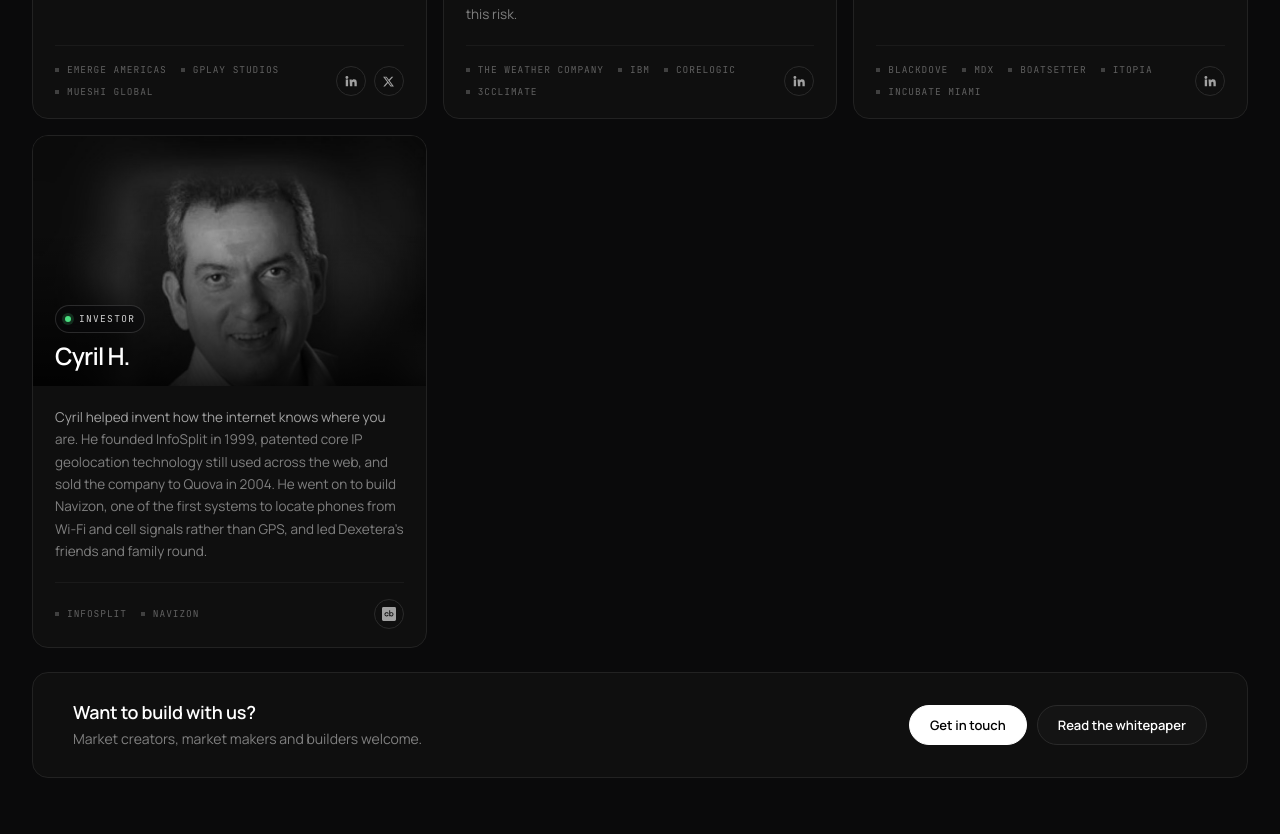
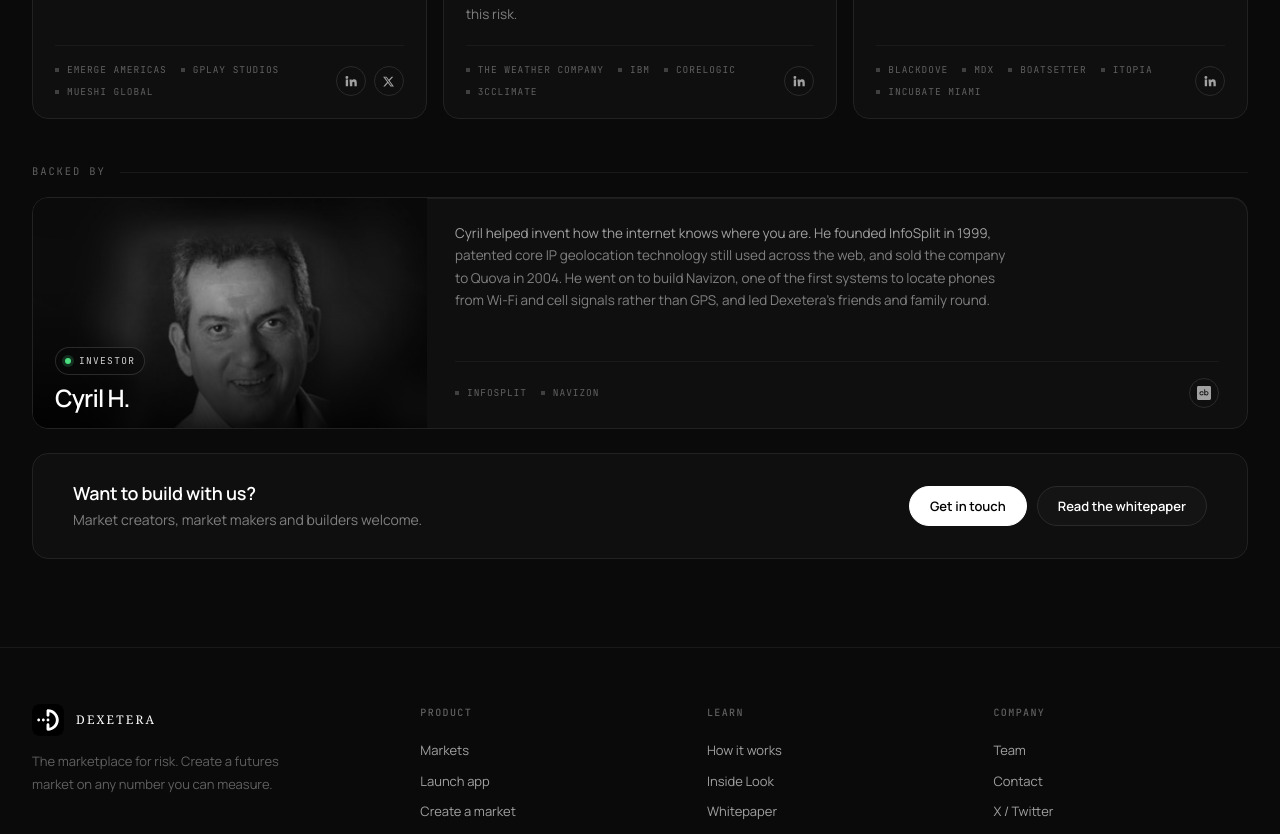
Before and after one commit to SayidwithDexextra/GlobalRiskExchange, a Next.js app: page /team in a window 1280 px wide. Shown: the part 900-1734 px from the top of the page. Built offline with nearby package versions, Linux system fonts and the light colour scheme; no server answers.

Commit message:
Team page: core team row plus Backed by investor row

```diff
--- a/src/components/team/TeamPage.tsx
+++ b/src/components/team/TeamPage.tsx
@@ -8,7 +8,10 @@
 
 import Link from "next/link";
 import { useEffect, useRef } from "react";
-import { TEAM, type TeamLink } from "./teamData";
+import { TEAM, type TeamLink, type TeamMember } from "./teamData";
+
+const core = TEAM.filter((p) => p.role !== "INVESTOR");
+const backers = TEAM.filter((p) => p.role === "INVESTOR");
 import "./team.css";
 import "./route.css";
 
@@ -29,6 +32,43 @@ function SocialIcon({ kind }: { kind: TeamLink["kind"] }) {
     <svg width="14" height="14" viewBox="0 0 24 24" fill="currentColor" aria-hidden="true">
       <path d="M4.98 3.5a2.5 2.5 0 1 1 0 5 2.5 2.5 0 0 1 0-5zM3 9.5h4V21H3zM9.5 9.5h3.8v1.6h.06c.53-1 1.83-2.06 3.77-2.06 4.03 0 4.77 2.65 4.77 6.1V21h-4v-5.1c0-1.22-.02-2.78-1.7-2.78-1.7 0-1.96 1.33-1.96 2.7V21h-4z" />
     </svg>
+  );
+}
+
+function MemberCard({ p, wide = false }: { p: TeamMember; wide?: boolean }) {
+  return (
+    <article className={wide ? "pc pc-wide" : "pc"}>
+      <div className="pc-media">
+        {p.photo ? (
+          <img src={p.photo} alt={`Photo of ${p.name}`} loading="lazy" />
+        ) : (
+          <span className="pc-mono" aria-hidden="true">{p.initials}</span>
+        )}
+        <div className="pc-id">
+          <span className="role"><i aria-hidden="true" />{p.role}</span>
+          <h2>{p.name}</h2>
+        </div>
+      </div>
+      <div className="pc-body">
+        {p.bio ? <p className="bio">{p.bio}</p> : null}
+        {p.tags.length > 0 || p.links.length > 0 ? (
+          <div className="pc-foot">
+            <div className="tags">
+              {p.tags.map((t) => <span className="tag" key={t}>{t}</span>)}
+            </div>
+            {p.links.length > 0 ? (
+              <div className="soc">
+                {p.links.map((l) => (
+                  <a key={l.href} href={l.href} aria-label={l.label} target="_blank" rel="noopener noreferrer">
+                    <SocialIcon kind={l.kind} />
+                  </a>
+                ))}
+              </div>
+            ) : null}
+          </div>
+        ) : null}
+      </div>
+    </article>
   );
 }
 
@@ -94,41 +134,16 @@ export default function TeamPage() {
       <div className="wrap">
         <section className="tsec">
           <div className="team">
-            {TEAM.map((p, i) => (
-              <article className={i === TEAM.length - 1 && TEAM.length % 2 === 1 ? "pc pc-solo" : "pc"} key={p.name}>
-                <div className="pc-media">
-                  {p.photo ? (
-                    <img src={p.photo} alt={`Photo of ${p.name}`} loading={i > 1 ? "lazy" : undefined} />
-                  ) : (
-                    <span className="pc-mono" aria-hidden="true">{p.initials}</span>
-                  )}
-                  <div className="pc-id">
-                    <span className="role"><i aria-hidden="true" />{p.role}</span>
-                    <h2>{p.name}</h2>
-                  </div>
-                </div>
-                <div className="pc-body">
-                  {p.bio ? <p className="bio">{p.bio}</p> : null}
-                  {p.tags.length > 0 || p.links.length > 0 ? (
-                    <div className="pc-foot">
-                      <div className="tags">
-                        {p.tags.map((t) => <span className="tag" key={t}>{t}</span>)}
-                      </div>
-                      {p.links.length > 0 ? (
-                        <div className="soc">
-                          {p.links.map((l) => (
-                            <a key={l.href} href={l.href} aria-label={l.label} target="_blank" rel="noopener noreferrer">
-                              <SocialIcon kind={l.kind} />
-                            </a>
-                          ))}
-                        </div>
-                      ) : null}
-                    </div>
-                  ) : null}
-                </div>
-              </article>
-            ))}
+            {core.map((p) => <MemberCard key={p.name} p={p} />)}
           </div>
+          {backers.length > 0 ? (
+            <>
+              <div className="grp"><span>Backed by</span></div>
+              <div className="team-inv">
+                {backers.map((p) => <MemberCard key={p.name} p={p} wide />)}
+              </div>
+            </>
+          ) : null}
 
           <div className="strip">
             <div>
```
